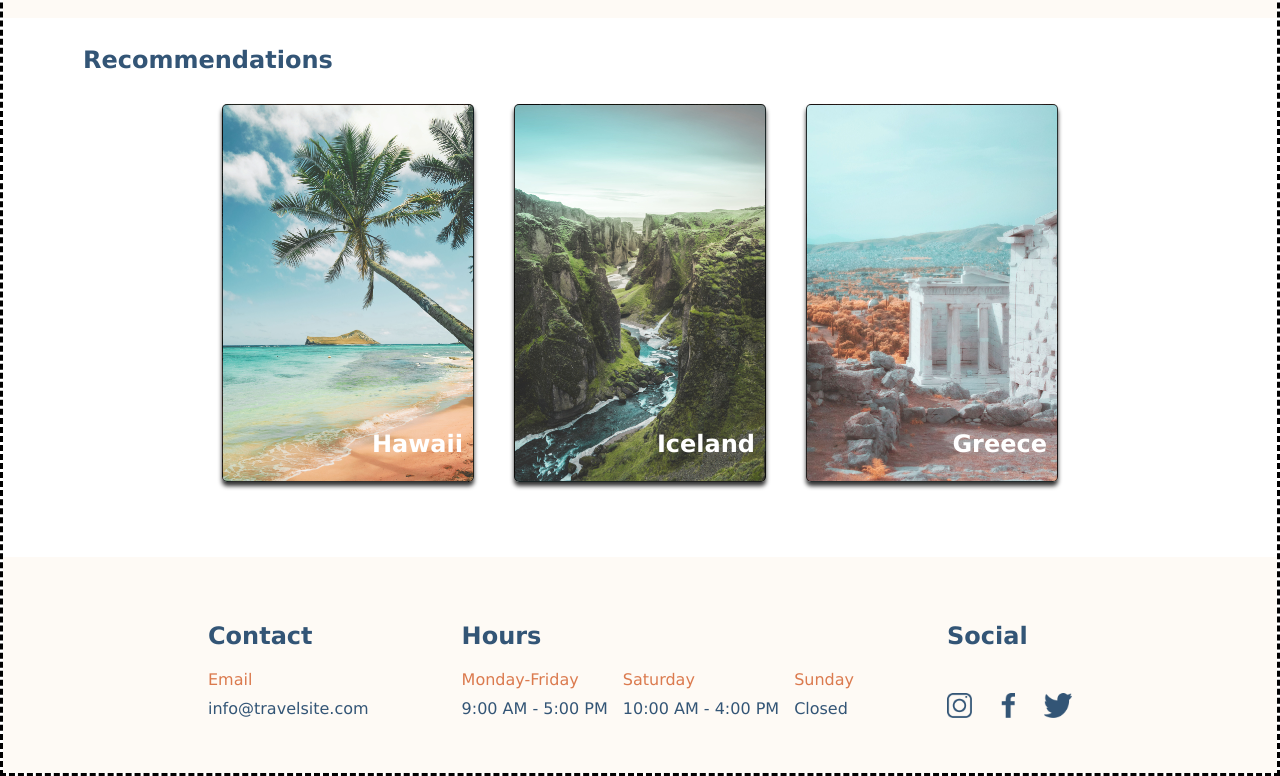
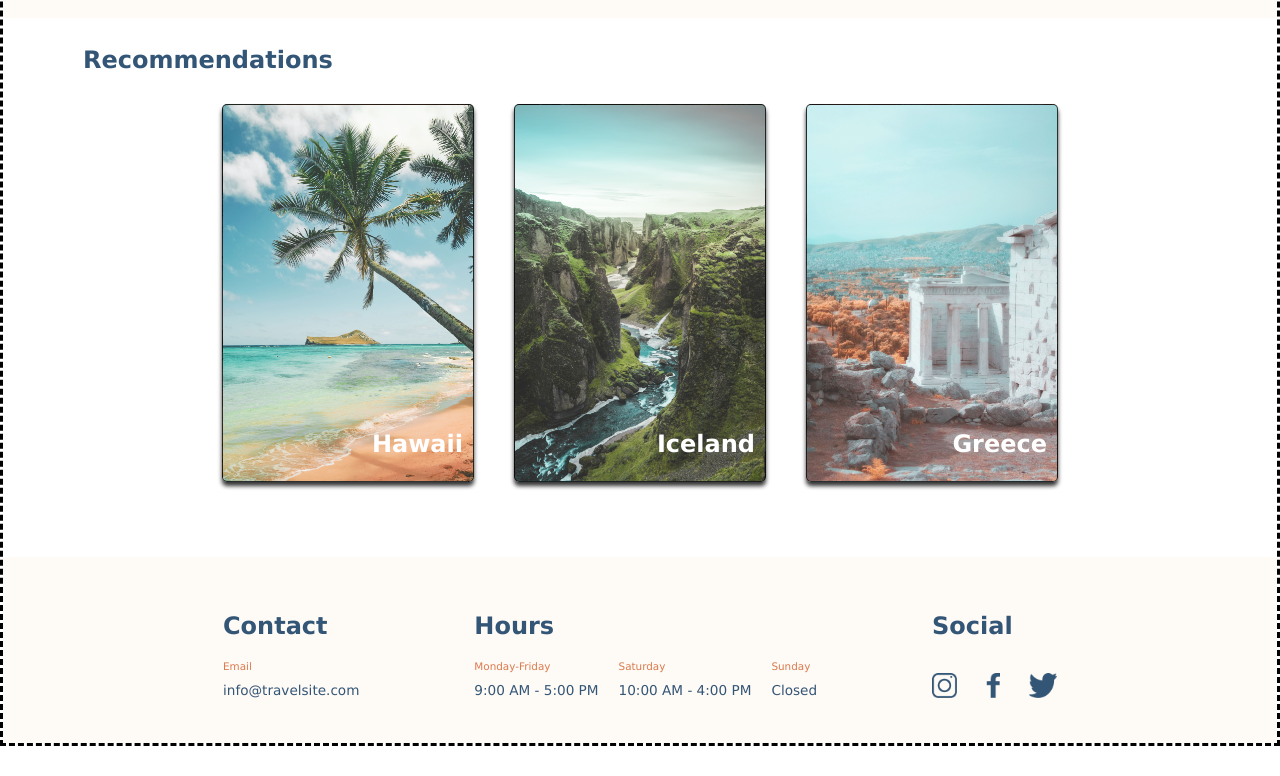
Before and after one commit to Starvingg/Brainstation_Travel-Site, a plain HTML site: page index.html in a window 1280 px wide. Shown: the part 485-1261 px from the top of the page. After the commit the page ends 1231 px from the top, so only its background shows below. Drawn offline with Linux system fonts and the light colour scheme.

```diff
--- a/css/main.scss
+++ b/css/main.scss
@@ -124,6 +124,8 @@ body {
             display: flex;
             flex-direction: column;
 
+            text-decoration: none;
+
             border: 1px solid rgba(0, 0, 0, 0.8);
             box-shadow: 0 4px 4px rgba(0, 0, 0, 0.8);
 
@@ -165,7 +167,7 @@ body {
     justify-content: space-between;
     background-color: $color-offWhite;
     // border: 2px solid green;
-    padding: 45px 205px;
+    padding: 35px 220px;
     // height: 200px;
 
 
@@ -181,8 +183,8 @@ body {
         p{
             margin: 0;
             margin-bottom: 10px;
-            &:nth-of-type(1) {color: $color-orange;}
-            &:nth-of-type(2) {color: $color-blue;}
+            &:nth-of-type(1) {font-size: .65rem;  color: $color-orange;}
+            &:nth-of-type(2) {font-size: .85rem; color: $color-blue;}
         }
 
     }
@@ -203,14 +205,14 @@ body {
             display: flex;
             flex-direction: row;
             justify-content: space-between;
-            gap: 15px;
+            gap: 20px;
 
             div {
                 p {
                     margin: 0;
                     margin-bottom: 10px;
-                    &:nth-child(1) {color: $color-orange;}
-                    &:nth-child(2) {color: $color-blue;}
+                    &:nth-child(1) {font-size: .65rem;  color: $color-orange;}
+                    &:nth-child(2) {font-size: .85rem; color: $color-blue;}
                 }
             }
         }
--- a/index.html
+++ b/index.html
@@ -46,17 +46,17 @@
 
         <div class="recommendation-cardContainer">
 
-            <div class="travelCard">
+            <a href="#" class="travelCard">
                 <h3>Hawaii</h3>
-            </div>
+            </a>
 
-            <div class="travelCard">
+            <a href ="#" class="travelCard">
                 <h3>Iceland</h3>
-            </div>
+            </a>
 
-            <div class="travelCard">
+            <a href ="#" class="travelCard">
                 <h3>Greece</h3>
-            </div>
+            </a>
 
         </div>
 
@@ -102,6 +102,7 @@
         <div class="footer-Social">
 
             <h2>Social</h2>
+
             <div class="footer-Social-iconContainer">
                 <img src="./assets/Icons/icon-instagram.png">
                 <img src="./assets/Icons/icon-facebook.png">
```
Also changed, not shown: css/main.css, 1 other file.
